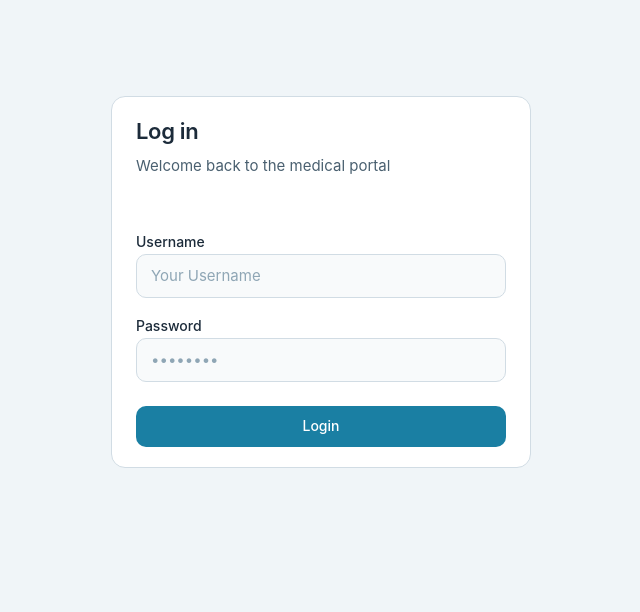
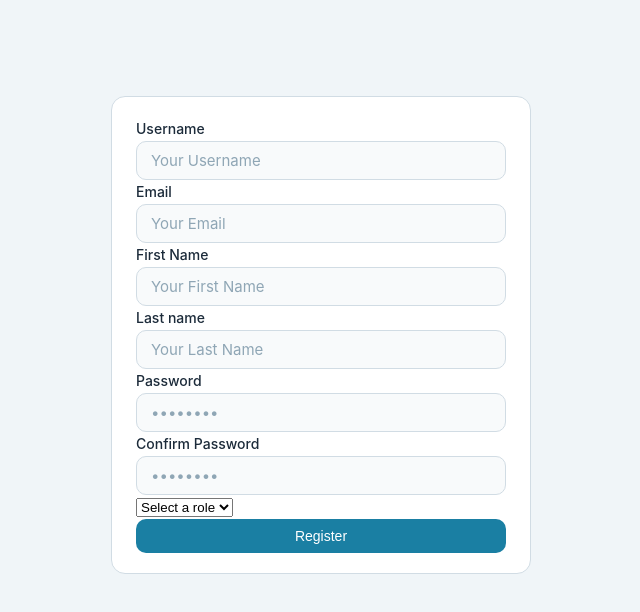
Before and after one commit to Mohamed-Mahdy7/Medical-Project, a React (Vite) app in the folder Frontend/medical_project/: page /login in a window 1280 px wide. Shown: the top 612 px of the page, without its empty margins (279-919 px from the left). Built offline with nearby package versions, Linux system fonts and the light colour scheme.

Commit message:
Register Page

```diff
--- a/Frontend/medical_project/src/App.jsx
+++ b/Frontend/medical_project/src/App.jsx
@@ -1,6 +1,7 @@
 import { useState } from 'react'
 import './styles/App.css'
 import Login from "./pages/Login"
+import Register from './pages/Register'
 
 function App() {
   const [count, setCount] = useState(0)
@@ -9,7 +10,8 @@ function App() {
     <>
       <main className="main-content">
         <div className="page">
-          <Login />
+          {/* <Login /> */}
+          <Register />
         </div>
       </main>
     </>
--- /dev/null
+++ b/Frontend/medical_project/src/components/accounts/InputFields.jsx
@@ -0,0 +1,22 @@
+
+function InputField({
+    id, label, type, placeholder,
+    value, onChange, className, setValue
+}){
+    return (
+        <div>
+            <label htmlFor={id}>{label}</label>
+            <input
+                id={id}
+                type={type}
+                placeholder={placeholder}
+                value={value}
+                className={className}
+                onChange={(e) => setValue(e.target.value)}
+                required
+            />
+        </div>
+    );
+}
+
+export default InputField;
--- a/Frontend/medical_project/src/context/AuthContext.jsx
+++ b/Frontend/medical_project/src/context/AuthContext.jsx
@@ -1,5 +1,9 @@
 import { createContext, useEffect, useState} from "react";
-import { loginRequest, logoutRequest, meRequest } from "../services/authService.js"
+import {
+    registerRequest,
+    loginRequest,
+    logoutRequest,
+    meRequest } from "../services/authService.js"
 
 import api from "../api.js";
 
@@ -25,17 +29,45 @@ export function AuthProvider({ children }) {
         }
     }
 
+
+    async function register(
+        username, email, first_name,  last_name,
+        password, confirm_password, role
+    ){
+        console.log("role received:", role);
+        console.log({
+        username,
+        email,
+        first_name,
+        last_name,
+        password,
+        role
+        });
+        try{
+            await registerRequest({
+                username, email, first_name,  last_name,
+                password, confirm_password, role
+            });
+            await login();
+            return true;
+        } catch (error) {
+            console.error(error.response?.data);
+            return false;
+        }
+    }
+
     async function login(username, password) {
         try{
-
             await loginRequest({
                     username,
                     password,
                 });
+
             await checkAuth();
             return true;
 
         } catch (error) {
+            console.error(error);
             return false;
         }
     }
@@ -53,6 +85,7 @@ export function AuthProvider({ children }) {
             value={{
                 user,
                 loading,
+                register,
                 login,
                 logout,
                 isAuthenticated: !!user,
--- a/Frontend/medical_project/src/main.jsx
+++ b/Frontend/medical_project/src/main.jsx
@@ -1,6 +1,5 @@
 import { StrictMode } from 'react'
 import { createRoot } from 'react-dom/client'
-import 'bootstrap/dist/css/bootstrap.min.css'
 import './styles/variables.css'
 import './styles/theme-light.css'
 import './styles/theme-dark.css'
--- a/Frontend/medical_project/src/pages/Login.jsx
+++ b/Frontend/medical_project/src/pages/Login.jsx
@@ -1,5 +1,6 @@
 import { useContext, useState } from "react";
 import { AuthContext } from "../context/AuthContext";
+import InputField from "../components/accounts/InputFields";
 
 function Login() {
     const { login } = useContext(AuthContext);
@@ -22,36 +23,24 @@ function Login() {
     return (
         <form onSubmit={handleSubmit}>
             <div className="card" style={{ maxWidth: 420, margin: '4rem auto'}}>
-                <div className="page-header">
-                    <h2>Log in</h2>
-                    <p>Welcome back to the medical portal</p>
-                </div>
-                <div className="my-2">
-                    <label htmlFor="username">Username</label>
-                    <input
+                <InputField
                     id="username"
+                    label="Username"
                     type="text"
                     placeholder="Your Username"
                     value={username}
-                        className="input w-100"
-                        onChange={(e) =>
-                            setUsername(e.target.value)
-                        }
+                    className="input"
+                    setValue={setUsername}
                 />
-                </div>
-                <div className="my-2 mb-4">
-                    <label htmlFor="password">Password</label>
-                    <input
+                <InputField
                     id="password"
+                    label="Password"
                     type="password"
                     placeholder="••••••••"
-                        className="input w-100"
+                    className="input"
                     value={password}
-                        onChange={(e) =>
-                            setPassword(e.target.value)
-                        }
+                    setValue={setPassword}
                 />
-                </div>
                 <button className="btn-primary" style={{ width: "100%"}}>
                     Login
                 </button>
--- a/Frontend/medical_project/src/pages/Register.jsx
+++ b/Frontend/medical_project/src/pages/Register.jsx
@@ -0,0 +1,105 @@
+import { useContext, useState } from "react";
+import { AuthContext } from "../context/AuthContext";
+import InputField from "../components/accounts/InputFields";
+
+function Register() {
+    const { register } = useContext(AuthContext)
+    const [username, setUsername] = useState("");
+    const [email, setEmail] = useState("");
+    const [first_name, setFirstName] = useState("");
+    const [last_name, setLastName] = useState("");
+    const [password, setPassword] = useState("");
+    const [confirm_password, setConfirmPassword] = useState("");
+    const [role, setRole] = useState("");
+
+    async function handleSubmit(e) {
+        e.preventDefault();
+
+        console.log("role received:", role);
+        const success = await register(
+            username, email, first_name,  last_name,
+            password, confirm_password, role
+        );
+
+        if (!success) {
+            alert("Invalid credentials");
+        }
+    }
+
+    return (
+        <form onSubmit={handleSubmit}>
+            <div className="card" style={{ maxWidth: 420, margin: '4rem auto'}}>
+                <InputField
+                    id="username"
+                    label="Username"
+                    type="text"
+                    placeholder="Your Username"
+                    value={username}
+                    className="input"
+                    setValue={setUsername}
+                />
+                <InputField
+                    id="email"
+                    label="Email"
+                    type="email"
+                    placeholder="Your Email"
+                    value={email}
+                    className="input"
+                    setValue={setEmail}
+                />
+                <InputField
+                    id="first_name"
+                    label="First Name"
+                    type="text"
+                    placeholder="Your First Name"
+                    value={first_name}
+                    className="input"
+                    setValue={setFirstName}
+                />
+                <InputField
+                    id="last_name"
+                    label="Last name"
+                    type="text"
+                    placeholder="Your Last Name"
+                    value={last_name}
+                    className="input"
+                    setValue={setLastName}
+                />
+                <InputField
+                    id="password"
+                    label="Password"
+                    type="password"
+                    placeholder="••••••••"
+                    className="input"
+                    value={password}
+                    setValue={setPassword}
+                />
+                <InputField
+                    id="confirm_password"
+                    label="Confirm Password"
+                    type="password"
+                    placeholder="••••••••"
+                    className="input"
+                    value={confirm_password}
+                    setValue={setConfirmPassword}
+                />
+                <select
+                    name="role"
+                    id="role"
+                    value={role}
+                    onChange={(e) => setRole(e.target.value)}
+                >
+                    <option value="">Select a role</option>
+                    <option value="D">Doctor</option>
+                    <option value="P">Patient</option>
+                </select>
+                <button className="btn-primary" style={{ width: "100%"}}>
+                    Register
+                </button>
+            </div>
+        </form>
+    )
+
+}
+
+export default Register
--- a/Frontend/medical_project/src/services/authService.js
+++ b/Frontend/medical_project/src/services/authService.js
@@ -1,4 +1,7 @@
 import api from "../api";
+
+export const registerRequest = (data) =>
+    api.post("/accounts/user/", data);
 
 export const loginRequest = (data) =>
     api.post("/accounts/login/", data);
```
Also changed, not shown: Frontend/medical_project/src/components/accounts/Accounts.jsx (deleted). Lines whose indentation alone changed are shown as unchanged.
